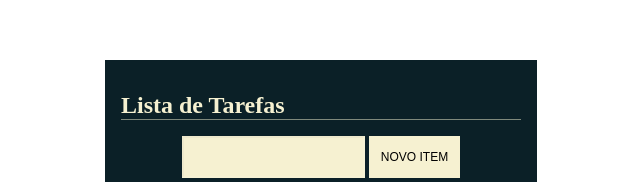
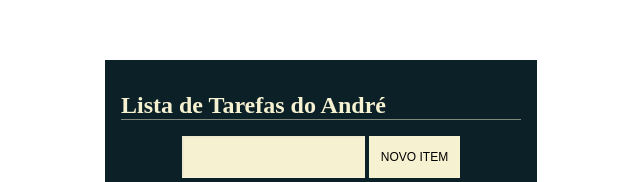
Before and after one commit to Andreoew/Todo-list, a plain HTML site: page todo-list/index.html in a window 1280 px wide. Shown: the part 174-356 px from the top of the page, without its empty margins (319-959 px from the left). Drawn offline with Linux system fonts and the light colour scheme; a web font is replaced by a local one.

Commit message:
nome de titulo

```diff
--- a/todo-list/index.html
+++ b/todo-list/index.html
@@ -12,7 +12,7 @@
   <div class="app">
     <div class="todo-list">
       <h1 class="title">
-        Lista de Tarefas
+        Lista de Tarefas do André
       </h1>
 
       <form class="form" action="">
```
